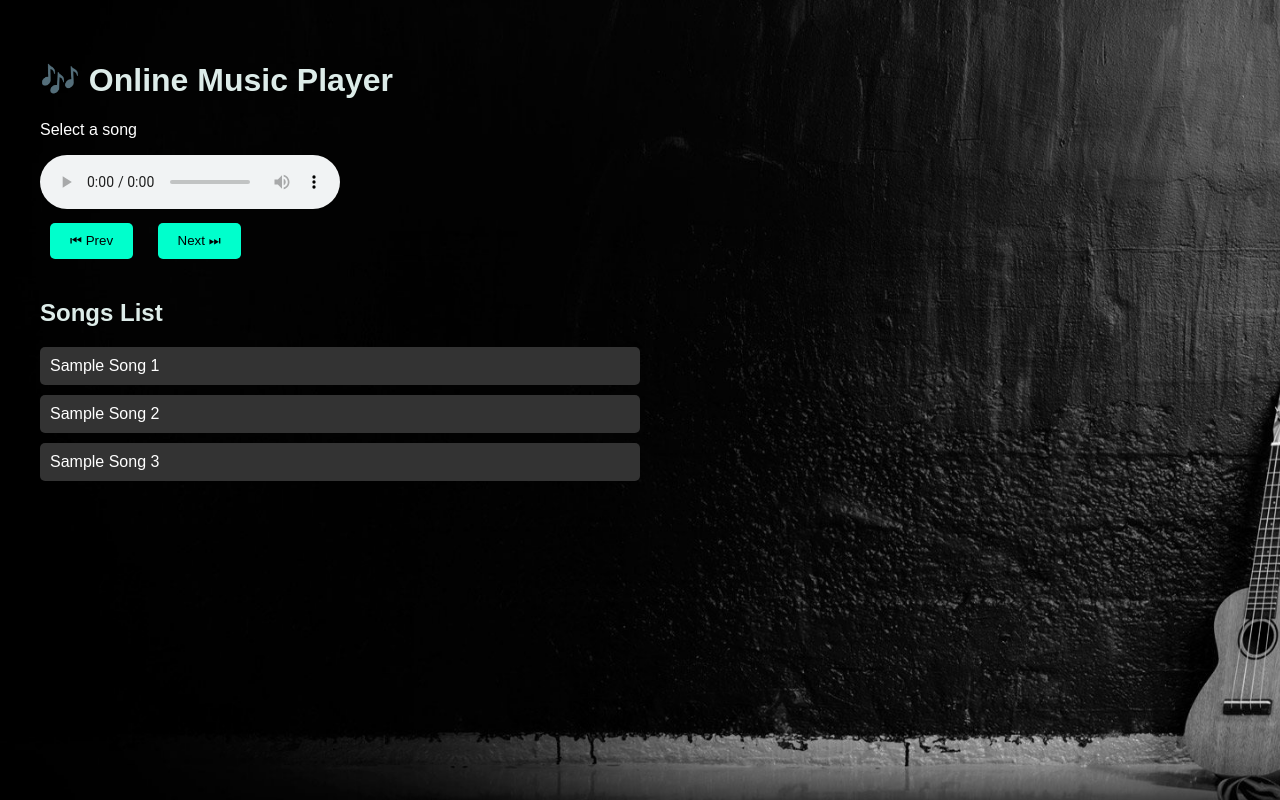
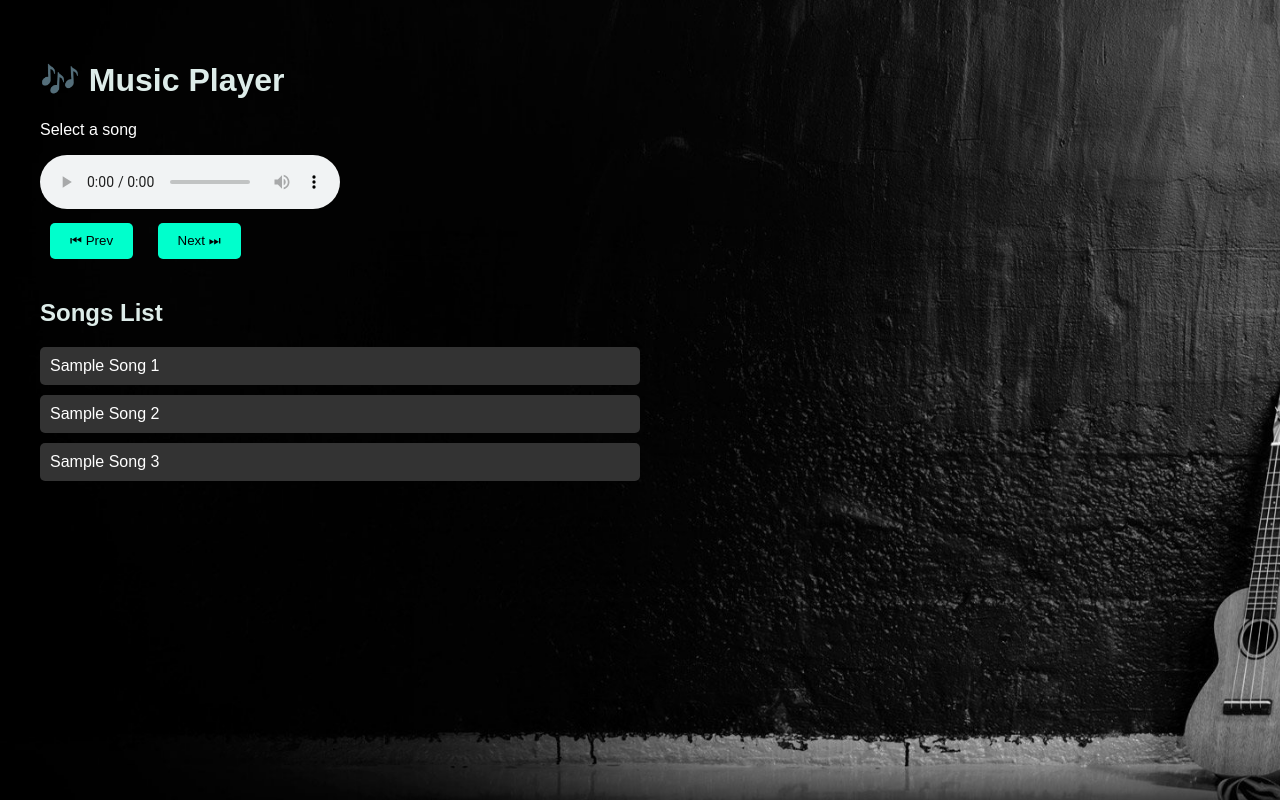
Before and after one commit to krvishal23/music-player, a plain HTML site: page index.html in a window 1280 px wide. Drawn offline with Linux system fonts and the light colour scheme.

Commit message:
Update index.html

```diff
--- a/index.html
+++ b/index.html
@@ -8,7 +8,7 @@
 </head>
 <body>
   <div class="container">
-    <h1>🎶 Online Music Player</h1>
+    <h1>🎶 Music Player</h1>
     <div class="player">
       <p id="song-title">Select a song</p>
       <audio id="audio-player" controls>
```
